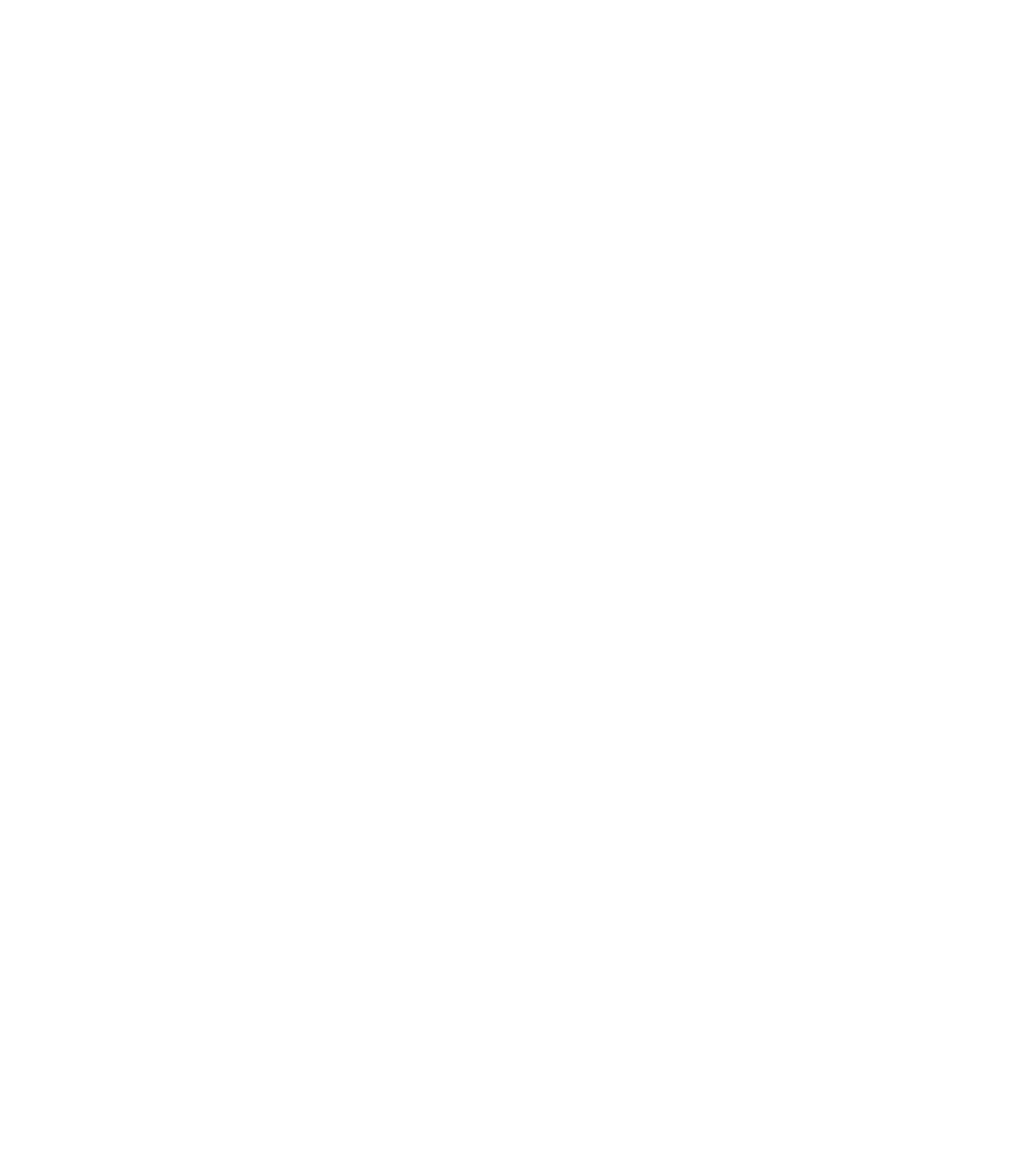
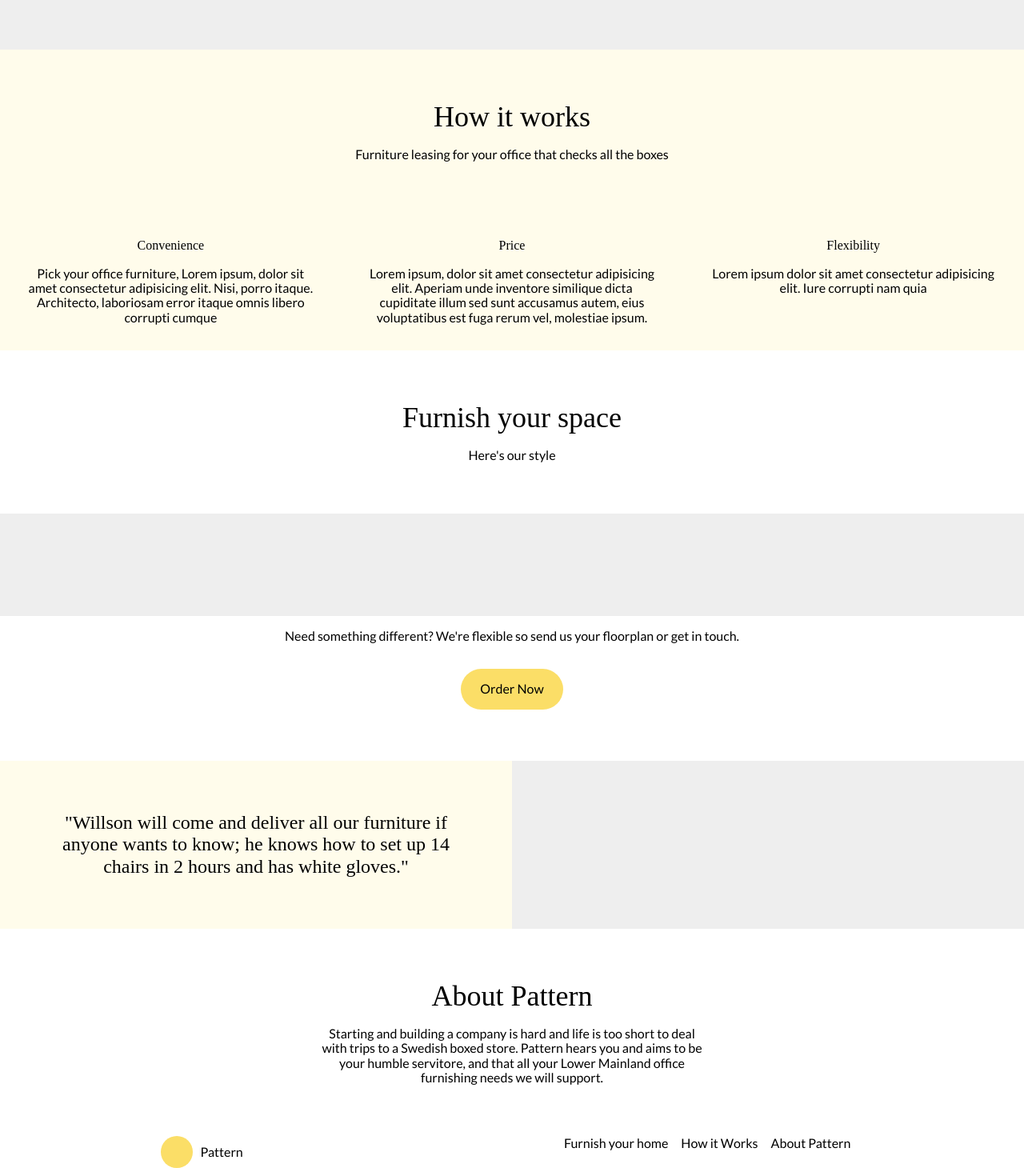
Before and after one commit to livepattern/pattern-client, a React (Create React App) app: page / in a window 1280 px wide. Shown: the part 305-1765 px from the top of the page at 80% size. Before the commit the page ends 800 px from the top, so only its background shows below. Built offline with nearby package versions, Linux system fonts and the light colour scheme.

Commit message:
Main page layout

```diff
--- a/package.json
+++ b/package.json
@@ -12,5 +12,8 @@
     "build": "react-scripts build",
     "test": "react-scripts test --env=jsdom",
     "eject": "react-scripts eject"
+  },
+  "devDependencies": {
+    "prettier": "1.14.2"
   }
 }
--- a/public/index.html
+++ b/public/index.html
@@ -27,7 +27,7 @@
     <noscript>
       You need to enable JavaScript to run this app.
     </noscript>
-    <div class="flex h3 justify-around items-center sans">
+    <div class="flex h3 justify-around items-center sans fixed bg-white w-100 top-0">
       <span class="flex items-center serif">
         <span class="logo"></span> Pattern
       </span>
--- a/src/App.css
+++ b/src/App.css
@@ -1,5 +1,4 @@
 .App {
-  text-align: center;
   font-family: 'Lato', sans-serif;
 }
 
@@ -12,6 +11,10 @@
   display: inline-block;
 }
 
+.yellow-bg {
+  background-color: #fbde67;
+}
+
 .serif {
   font-family: 'Noto Serif JP', serif;
 }
--- a/src/App.js
+++ b/src/App.js
@@ -1,14 +1,109 @@
-import React, { Component } from 'react';
-import logo from './logo.svg';
-import './App.css';
+import React, { Component } from "react"
+import "./App.css"
+
+const HeaderAndDescription = ({ header, description }) => {
+  return (
+    <div className="flex flex-column items-center">
+      <div className="tc serif f2 mb3 pt5">{header}</div>
+      <div className="tc fw3 mb5 measure">{description}</div>
+    </div>
+  )
+}
+
+const HowItWorksIconGroup = ({ title, description }) => {
+  return (
+    <div className="flex flex-column items-center tc w-100 w-third-ns pa4">
+      <div className="serif mb3">{title}</div>
+      <div>{description}</div>
+    </div>
+  )
+}
 
 class App extends Component {
   render() {
     return (
       <div className="App">
+        {/* Hero */}
+        <div className="h7 bg-light-gray mt5">
+          <div className="pa5">
+            <div className="f2 serif lh-title mb3">Pattern</div>
+            <div className="lh-copy measure-narrow mb3">
+              Why buy your office furniture outright when you can lease to own?
+            </div>
+            <div className="br-pill yellow-bg w4 tc pa3">Order Now</div>
+          </div>
+        </div>
+
+        {/* How it Works */}
+        <div className="bg-washed-yellow">
+          <HeaderAndDescription
+            header="How it works"
+            description="Furniture leasing for your office that checks all the boxes"
+          />
+
+          <div className="flex flex-column flex-row-ns">
+            <HowItWorksIconGroup
+              title="Convenience"
+              description="Pick your office furniture, Lorem ipsum, dolor sit amet
+            consectetur adipisicing elit. Nisi, porro itaque. Architecto,
+            laboriosam error itaque omnis libero corrupti cumque"
+            />
+            <HowItWorksIconGroup
+              title="Price"
+              description="Lorem ipsum, dolor sit amet consectetur adipisicing elit.
+              Aperiam unde inventore similique dicta cupiditate illum sed sunt
+              accusamus autem, eius voluptatibus est fuga rerum vel, molestiae
+              ipsum."
+            />
+            <HowItWorksIconGroup
+              title="Flexibility"
+              description="Lorem ipsum dolor sit amet consectetur adipisicing elit. Iure
+              corrupti nam quia"
+            />
+          </div>
+        </div>
+
+        {/* Furnish your space */}
+        <HeaderAndDescription
+          header="Furnish your space"
+          description="Here's our style"
+        />
+        <div className="h6 pa5 bg-light-gray mb3" />
+        <div className="flex flex-column items-center mb5">
+          <div className="mb4">
+            Need something different? We're flexible so send us your floorplan
+            or get in touch.
+          </div>
+          <div className="br-pill yellow-bg w4 tc pa3">Order Now</div>
+        </div>
+
+        <div className="flex">
+          <div className="w-50 bg-washed-yellow pa5 tc serif f3">
+            "Willson will come and deliver all our furniture if anyone wants to
+            know; he knows how to set up 14 chairs in 2 hours and has white
+            gloves."{" "}
+          </div>
+          <div className="w-50 bg-light-gray" />
+        </div>
+        {/* About Pattern */}
+        <HeaderAndDescription
+          header="About Pattern"
+          description="Starting and building a company is hard and life is too short to deal with trips to a Swedish boxed store. Pattern hears you and aims to be your humble servitore, and that all your Lower Mainland office furnishing needs we will support."
+        />
+
+        <div className="flex justify-around">
+          <div className="flex items-center">
+            <span className="logo" /> Pattern
+          </div>
+          <div className="flex">
+            <span className="mr3">Furnish your home</span>
+            <span className="mr3">How it Works</span>
+            <span className="mr3">About Pattern</span>
+          </div>
+        </div>
       </div>
-    );
+    )
   }
 }
 
-export default App;
+export default App
```
Also changed, not shown: src/logo.svg (deleted), 1 other file (tests, documents, lock files or other folders).
